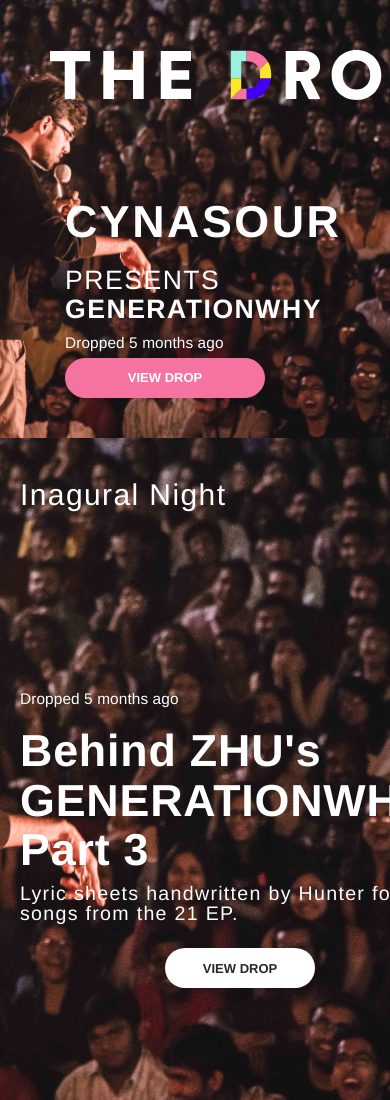
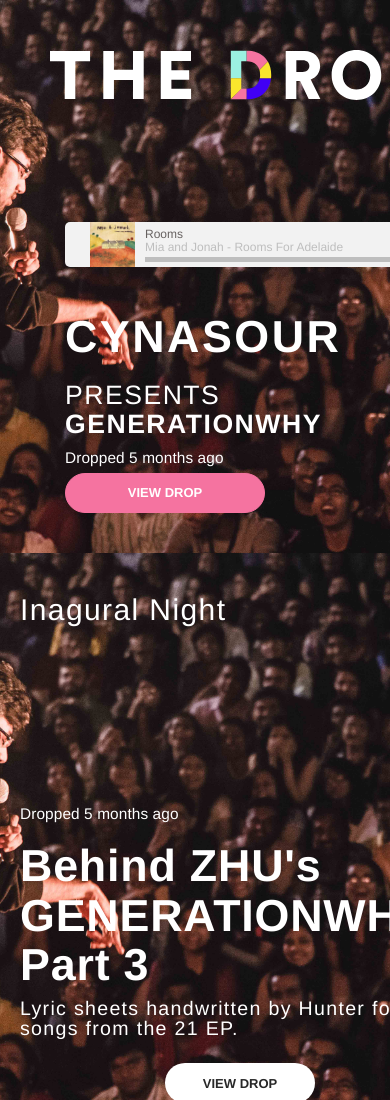
Before and after one commit to KhushilMistry/Synapse-Home, a website: page home.html in a window 390 px wide. Shown: the top 1100 px of the page. Drawn offline with nearby package versions, Linux system fonts and the light colour scheme.

Commit message:
For Mobile [Max-width 480 px]

```diff
--- a/home.html
+++ b/home.html
@@ -203,13 +203,13 @@
             /* For mobile phones: */
             .info-1 {
                 width: 100%;
-                height: 700px;
+                height: 600px;
                 padding: 20px;
             }
 
             .info-2 {
                 width: 100%;
-                height: 600px;
+                height: 500px;
                 padding: 20px;
             }
         }
@@ -357,7 +357,7 @@
                     </div>
                 </div>
                 <div class="row">
-                    <div class="col-lg-12 visible-lg player">
+                    <div class="col-lg-12 player">
                         <div id="small-player">
                             <div id="small-player-left">
 
```
